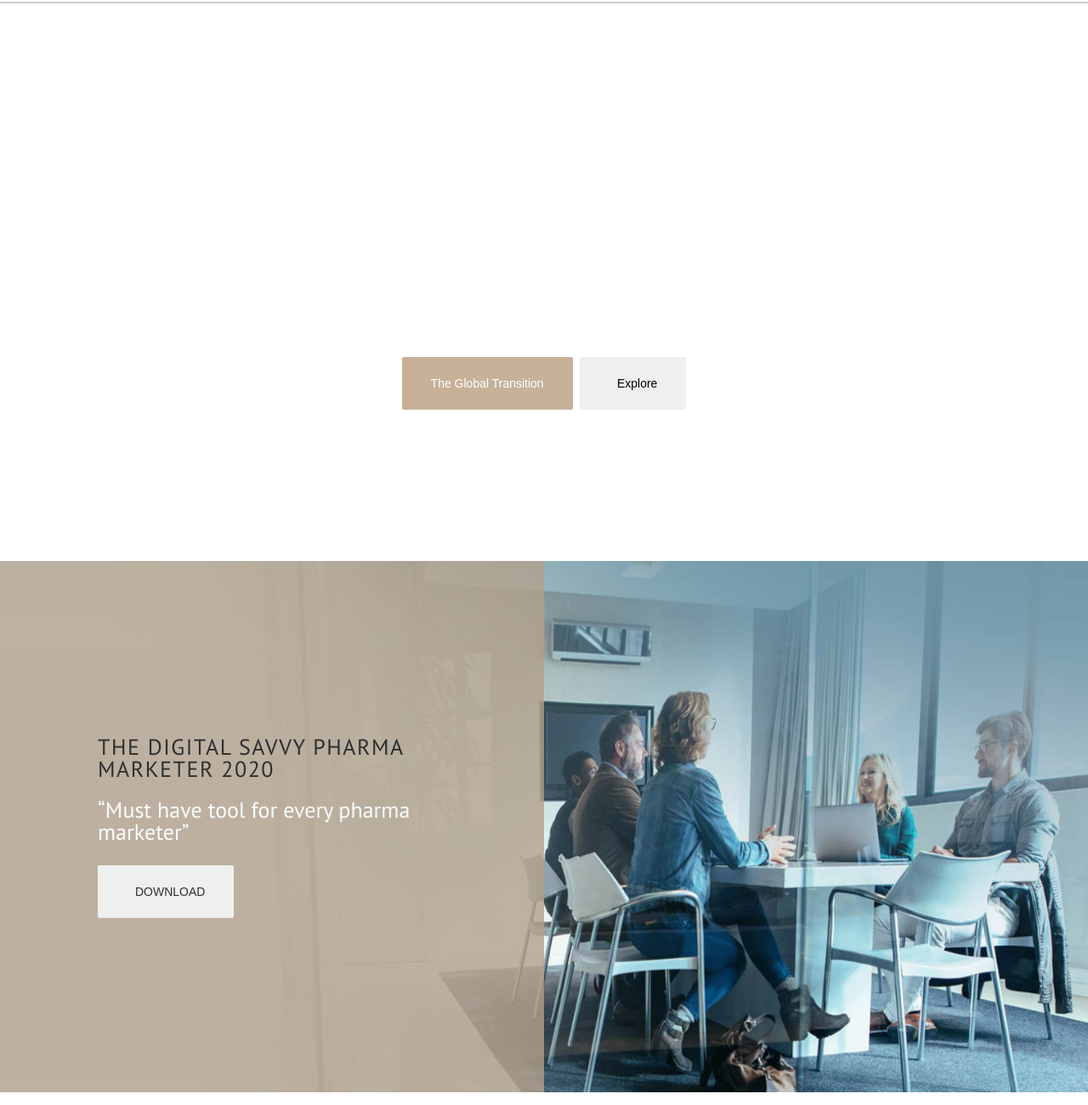
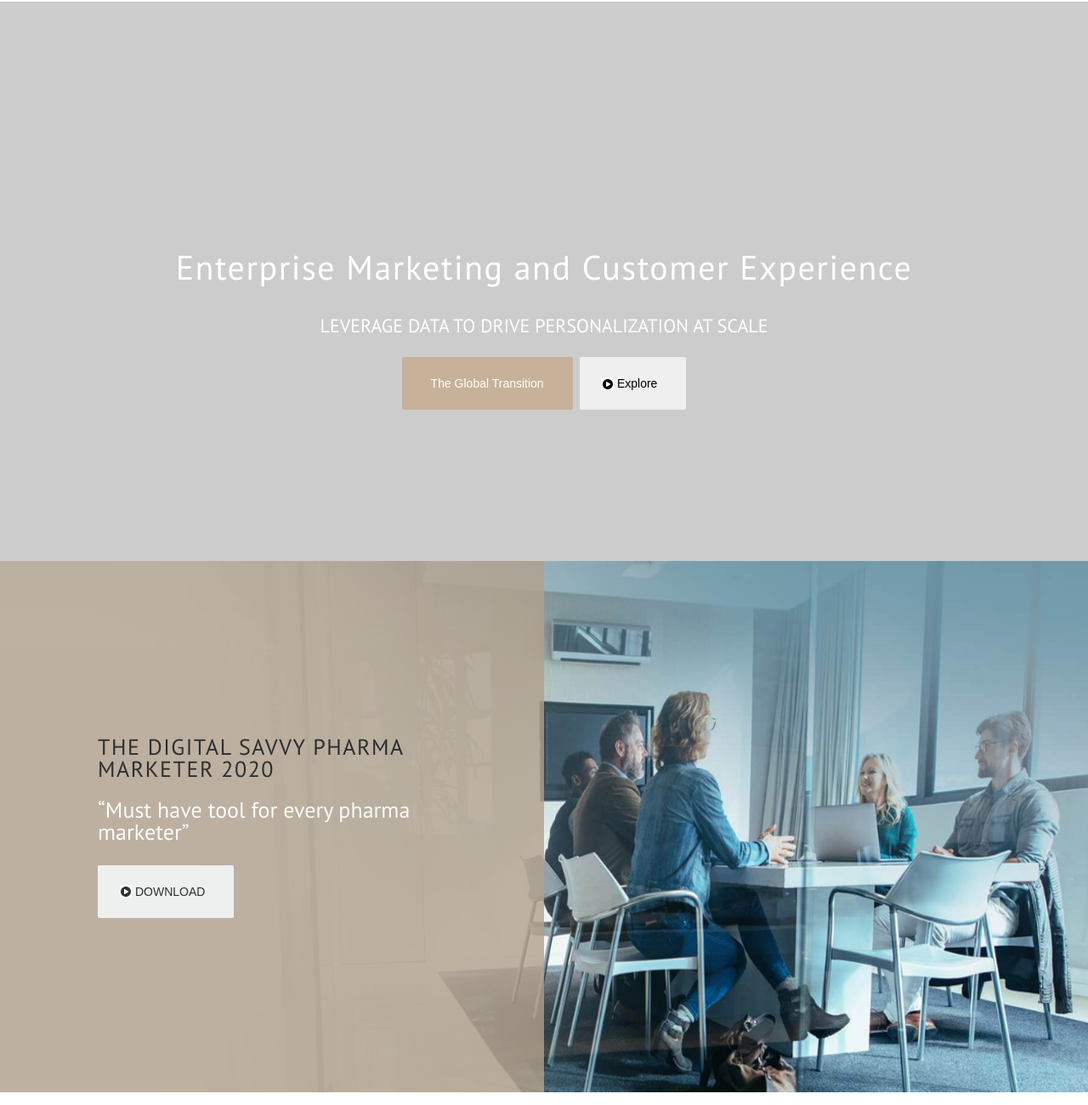
Before and after one commit to anilasdev/shiyab-site.github.io, a plain HTML site: page index.html in a window 1280 px wide. Shown: the top 1300 px of the page at 85% size. Drawn offline with nearby package versions, Linux system fonts and the light colour scheme; files whose address does not match are found by name.

Commit message:
changed root folder

```diff
--- a/assets/css/style.css
+++ b/assets/css/style.css
@@ -241,7 +241,7 @@ a {
 	-webkit-transform: translateY(-50%);
 	-ms-transform: translateY(-50%);
 	transform: translateY(-50%);
-	content: url(../assets/images/Layer9@1X.png)
+	content: url(../../assets/images/Layer9@1X.png)
 }
 
 .container {
@@ -404,7 +404,7 @@ nav span {
 
 .banner {
 	height: 660px;
-	background: url(../assets/images/bg@1X.png);
+	background: url(../../assets/images/bg@1X.png);
 	display: -webkit-box;
 	display: -ms-flexbox;
 	display: flex;
@@ -445,7 +445,7 @@ nav span {
 }
 
 .product {
-	background: #fff url("../assets/images/bg@1X\(1\).png") no-repeat right top;
+	background: #fff url("../../assets/images/bg@1X\(1\).png") no-repeat right top;
 	background-size: 100% 100%
 }
 
@@ -589,7 +589,7 @@ nav span {
 }
 
 .testimony {
-	background: #fff url(../assets/images/asphalt-1867667_1920@1X.png) no-repeat right top;
+	background: #fff url(../../assets/images/asphalt-1867667_1920@1X.png) no-repeat right top;
 	background-size: 100% 100%;
 	color: #fff;
 	height: 930px
```
